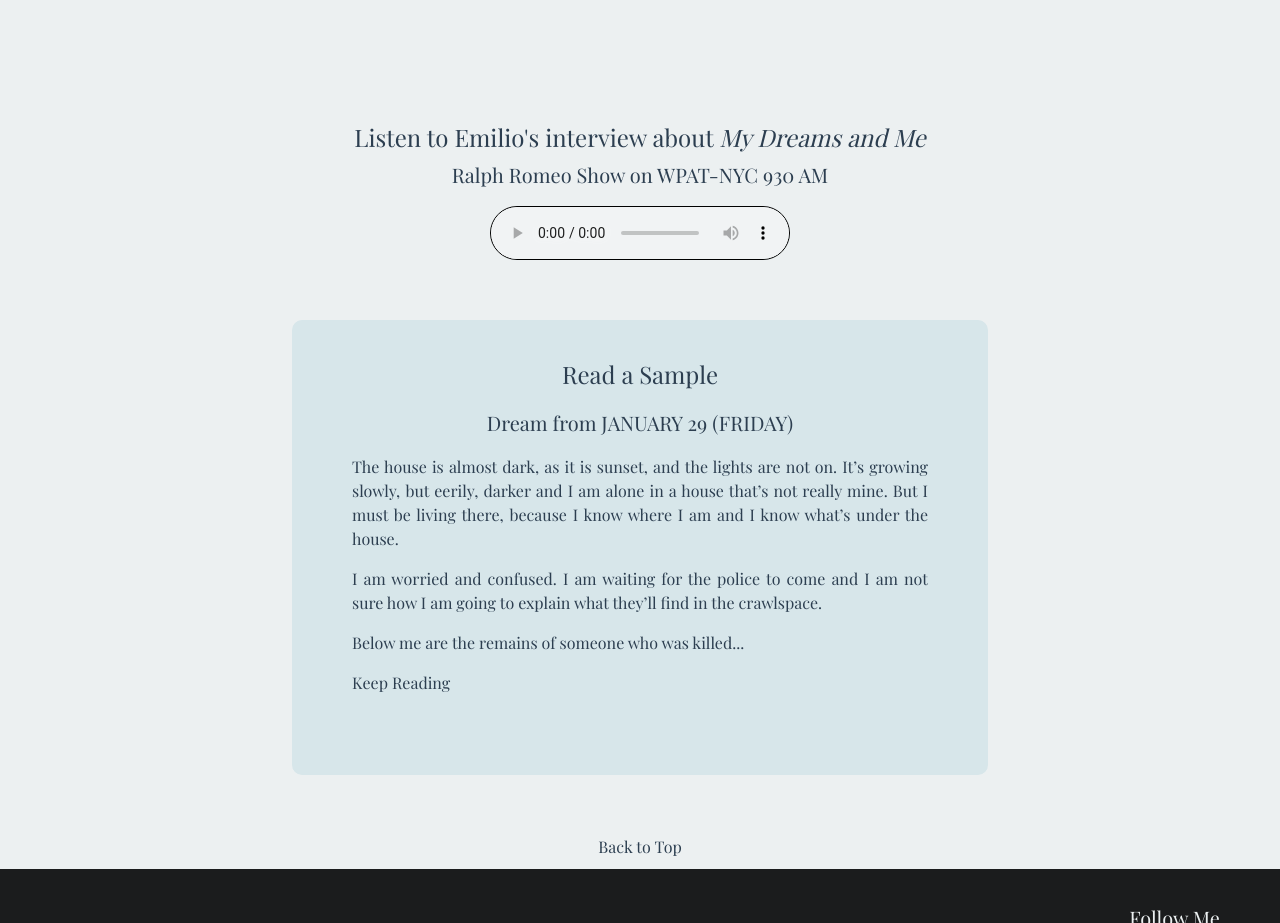
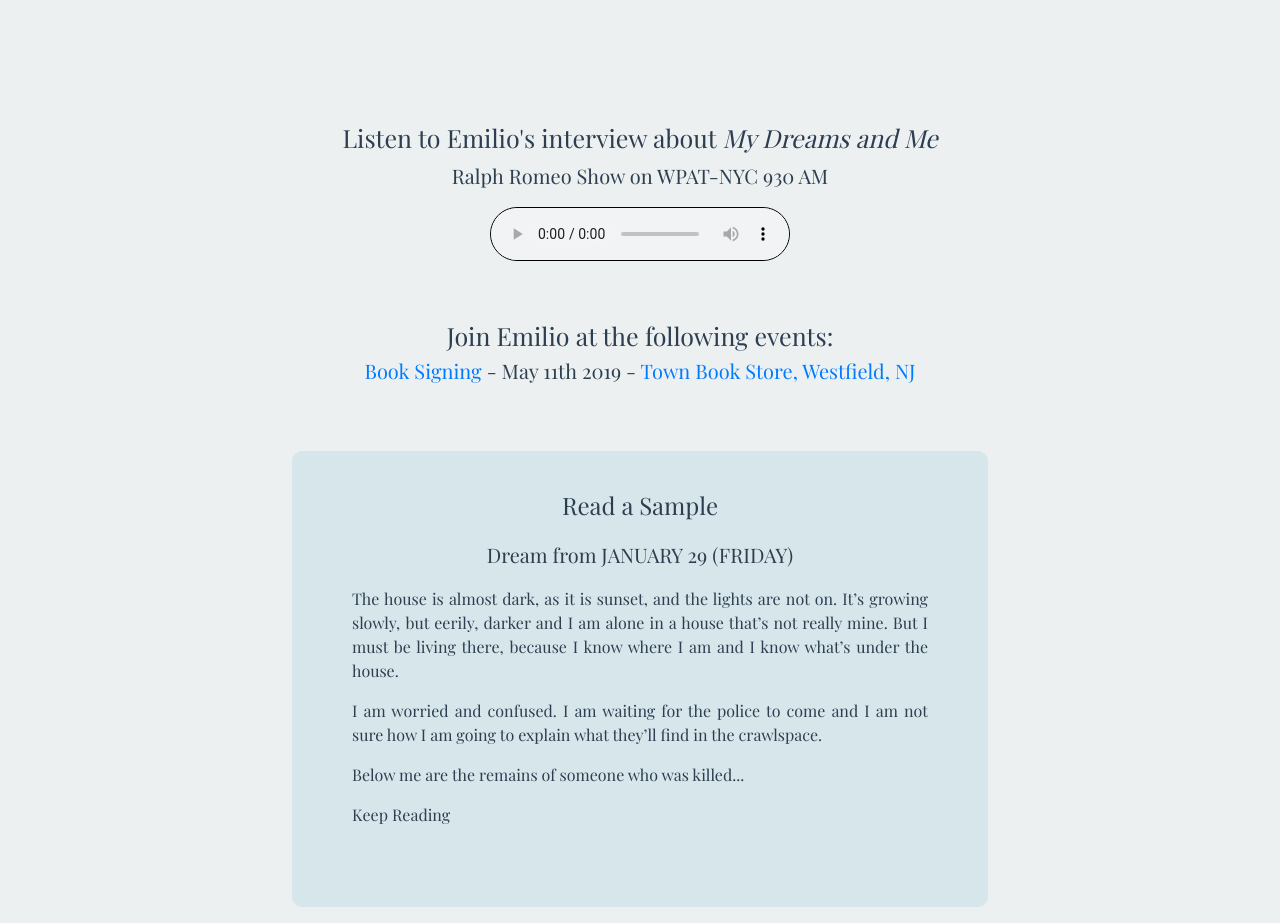
Before and after one commit to Natesuri/myDreamsAndMe, a website built with webpack: page index.html in a window 1280 px wide. Shown: the part 1806-2729 px from the top of the page. Built offline with nearby package versions, Linux system fonts and the light colour scheme; files whose address does not match are found by name.

Commit message:
Adds Events to Website

```diff
--- a/index.html
+++ b/index.html
@@ -113,11 +113,17 @@
           </div>
       </div>
       <div class='single featured-audio'>
-        <h4>Listen to Emilio's interview about <span>My Dreams and Me</span></h4>
+        <h4 class='sub-heading'>Listen to Emilio's interview about <span>My Dreams and Me</span></h4>
         <p class='sub-heading'>Ralph Romeo Show on WPAT-NYC 930 AM</p>
         <audio controls controlsList='nodownload'>
           <source src='public/audio/2019.04.03-20.00.00-D.mp3' type='audio/mpeg'>
         </audio>
+      </div>
+      <div class='single'>
+        <h4 class='sub-heading'>Join Emilio at the following events:</h4>
+        <div class='events-list'>
+          <h5><a href='http://www.townbookstore.com/staff.html'>Book Signing</a> - May 11th 2019 - <a href='https://goo.gl/maps/CjcEozMetQm'>Town Book Store, Westfield, NJ</a></h5>
+        </div>
       </div>
       <div class='single'>
         <div class='sample'>
```
